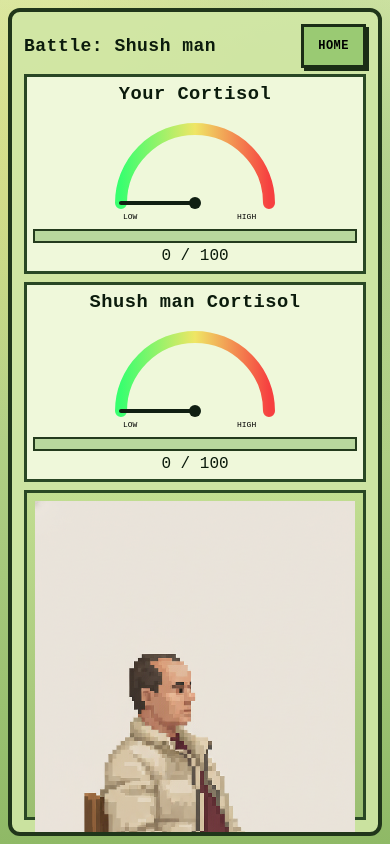
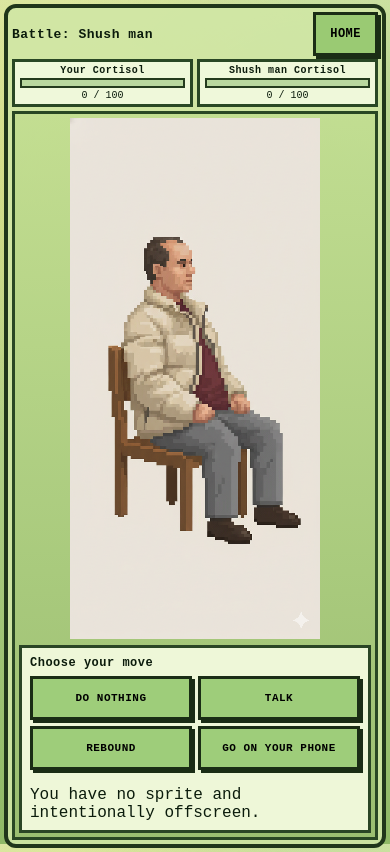
Before and after one commit to Halleriani/Greektripbattles, a React (Vite) app: page / in a window 390 px wide. Both pictures are taken after a click on the button "BATTLE SHUSH MAN". Built offline with nearby package versions, Linux system fonts and the light colour scheme.

Commit message:
Add phone-specific battle layout (≤600px): gauges top, sprite middle, moves bottom
Agent-Logs-Url: https://github.com/Halleriani/Greektripbattles/sessions/10477d9d-ba1f-403b-961a-cd4dbfaff016

Co-authored-by: Halleriani <153012750+Halleriani@users.noreply.github.com>

```diff
--- a/src/styles.css
+++ b/src/styles.css
@@ -300,3 +300,129 @@ h2 {
     bottom: 90px;
   }
 }
+
+/* ── Phone layout (≤ 600 px) ─────────────────────────────────────────────────
+   Order: cortisol gauges (side-by-side) → sprite (middle) → moves/messages
+   Everything must fit on one screen with minimal scrolling; tap-friendly.
+   ────────────────────────────────────────────────────────────────────────── */
+@media (max-width: 600px) {
+  /* Give the app shell less padding so we reclaim every pixel */
+  .app-shell {
+    padding: 4px;
+  }
+
+  /* Fill the real visible viewport (dvh handles iOS browser chrome) */
+  .battle-screen {
+    height: 100vh; /* fallback for older WebKit */
+    height: 100dvh;
+    padding: 4px;
+    overflow: hidden;
+  }
+
+  /* ── Header ── */
+  .battle-header {
+    margin-bottom: 3px;
+  }
+
+  .battle-header h2 {
+    font-size: 13px;
+    margin: 0;
+  }
+
+  /* ── Cortisol gauges – side by side, compact ── */
+  .battle-hud {
+    grid-template-columns: repeat(2, minmax(0, 1fr));
+    gap: 4px;
+    margin-bottom: 4px;
+  }
+
+  .gauge-card {
+    padding: 3px 5px;
+  }
+
+  .gauge-card h3 {
+    font-size: 10px;
+    margin: 0 0 2px;
+  }
+
+  /* Hide the SVG semicircle; keep bar + number to save vertical space */
+  .gauge-svg {
+    display: none;
+  }
+
+  .cortisol-bar-wrap {
+    height: 10px;
+    margin-top: 2px;
+  }
+
+  .cortisol-number {
+    font-size: 10px;
+    margin-top: 2px;
+  }
+
+  /* ── Battle stage – column: sprite on top, battle-box on bottom ── */
+  .battle-stage {
+    padding: 4px;
+    gap: 6px;
+    /* already column + align-items stretch from the 900px rule */
+  }
+
+  /* Sprite slot fills all leftover vertical space */
+  .enemy-stage-slot {
+    flex: 1 1 0;
+    min-height: 0;
+    overflow: hidden;
+  }
+
+  .enemy-sprite {
+    width: 100%;
+    height: 100%;
+    min-height: 0;
+    max-height: none;
+    object-fit: contain;
+  }
+
+  .greek-burst-overlay {
+    bottom: 60px;
+    font-size: 12px;
+    padding: 6px 8px;
+  }
+
+  /* ── Battle box (moves / messages) – anchored at bottom ── */
+  .battle-box {
+    flex-shrink: 0;
+    margin-left: 0;
+    padding: 8px;
+    /* cap height so the sprite is always visible above */
+    max-height: 38vh;
+    overflow-y: auto;
+    -webkit-overflow-scrolling: touch;
+  }
+
+  /* ── Move buttons – 2-column grid, large tap targets ── */
+  .moves-grid {
+    grid-template-columns: repeat(2, minmax(0, 1fr));
+    gap: 6px;
+  }
+
+  .pixel-button.move {
+    min-height: 44px;
+    font-size: 11px;
+    padding: 8px 4px;
+  }
+
+  .moves-panel h3 {
+    font-size: 12px;
+    margin: 0 0 6px;
+  }
+
+  /* Next / Play-again / Home buttons need a comfortable tap target */
+  .message-panel .pixel-button,
+  .end-panel .pixel-button {
+    min-height: 44px;
+  }
+
+  .end-buttons {
+    gap: 6px;
+  }
+}
```
